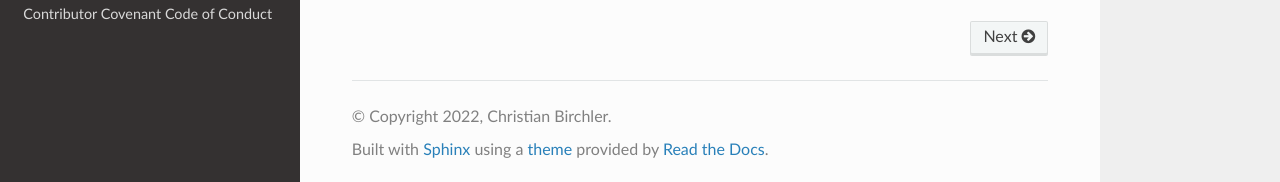
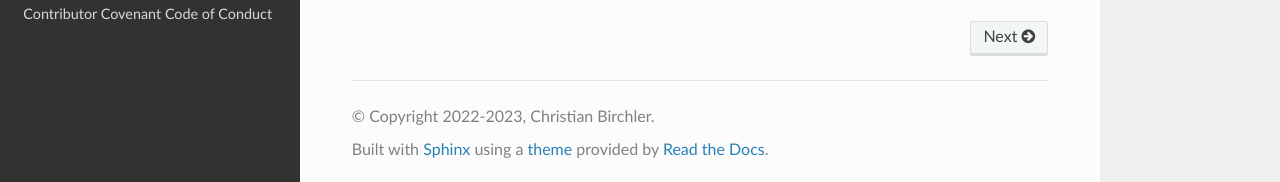
Before and after one commit to christianbirchler-org/sdc-scissor, a Sphinx documentation site: the page built from docs/index.rst, in a window 1280 px wide and 900 px high, scrolled down 3758 px. Shown: the part 715-897 px from the top of the window. Built offline with Sphinx 7.4.7 and the Read the Docs theme 2.0.0, drawn with Linux system fonts in a browser that asks for light colours.

```diff
--- a/docs/conf.py
+++ b/docs/conf.py
@@ -19,7 +19,7 @@ sys.path.insert(0, os.path.abspath(".."))
 # -- Project information -----------------------------------------------------
 
 project = "SDC-Scissor"
-copyright = "2022, Christian Birchler"
+copyright = "2022-2023, Christian Birchler"
 author = "Christian Birchler"
 
 # The full version, including alpha/beta/rc tags
--- a/pyproject.toml
+++ b/pyproject.toml
@@ -42,6 +42,7 @@ Sphinx = "^4.5.0"
 myst-parser = "^0.18.0"
 sphinx-rtd-theme = "^1.0.0"
 sphinxcontrib-mermaid = "^0.7.1"
+pylint = "^2.16.2"
 
 [build-system]
 requires = ["poetry-core>=1.0.0"]
```
Also changed, not shown: .readthedocs.yaml, 1 other file.
